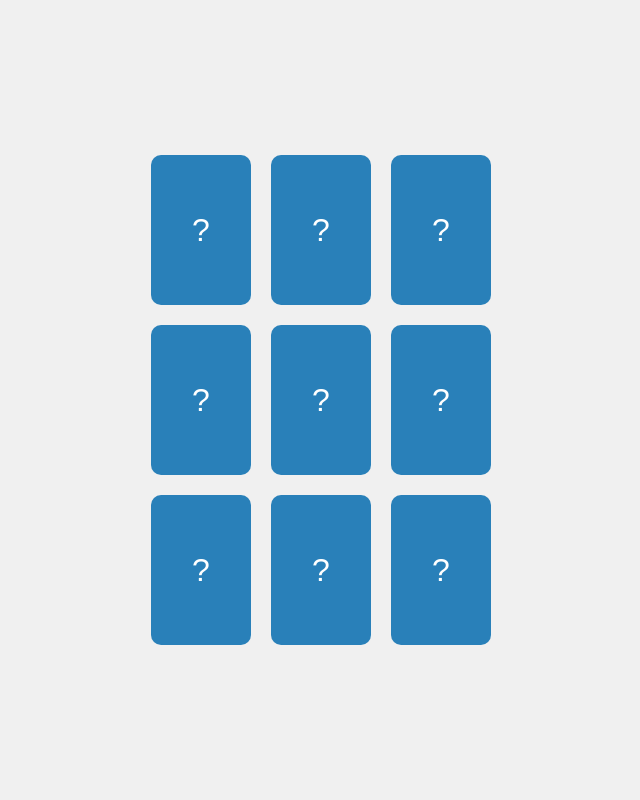
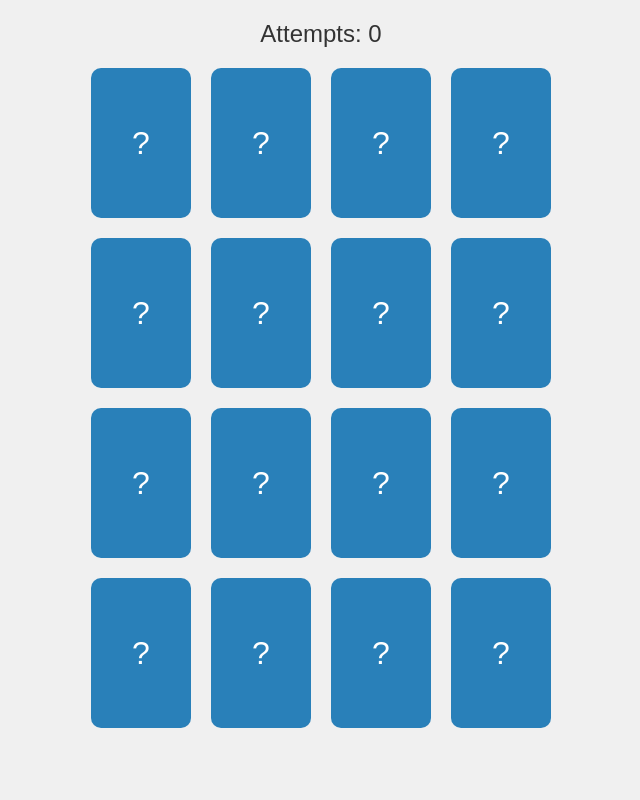
Before and after one commit to Cral-Cactus/multi-games-website, a PHP site: page /cards/cards.html in a window 1280 px wide. Shown: the whole page, without its empty margins (319-959 px from the left). Run offline with PHP 8.4, Linux system fonts and the light colour scheme.

Commit message:
added attempts counter

```diff
--- a/cards/cards.css
+++ b/cards/cards.css
@@ -1,6 +1,6 @@
 body {
     display: flex;
-    justify-content: center;
+    flex-direction: column;
     align-items: center;
     height: 100vh;
     background-color: #f0f0f0;
@@ -8,9 +8,15 @@ body {
     font-family: Arial, sans-serif;
 }
 
+.counter {
+    margin: 20px;
+    font-size: 1.5rem;
+    color: #333;
+}
+
 .game-container {
     display: grid;
-    grid-template-columns: repeat(3, 100px);
+    grid-template-columns: repeat(4, 100px);
     grid-gap: 20px;
 }
 
--- a/cards/cards.html
+++ b/cards/cards.html
@@ -7,6 +7,7 @@
     <link rel="stylesheet" href="cards.css">
 </head>
 <body>
+    <div class="counter" id="counter">Attempts: 0</div>
     <div class="game-container" id="game-container"></div>
     <script src="cards.js"></script>
 </body>
--- a/cards/cards.js
+++ b/cards/cards.js
@@ -1,16 +1,15 @@
 const gameContainer = document.getElementById('game-container');
+const counterDisplay = document.getElementById('counter');
 const emojis = ['🍎', '🍌', '🍇', '🍒', '🍓', '🍉', '🍋', '🍑'];
 const cardValues = generateCardValues(emojis);
 let firstCard = null;
 let secondCard = null;
 let lockBoard = false;
+let attempts = 0;
 
 function generateCardValues(emojis) {
     const values = [];
-    for (let i = 0; i < emojis.length; i++) {
-        values.push(emojis[i], emojis[i]);
-    }
-    values.splice(9);
+    emojis.forEach(emoji => values.push(emoji, emoji));
     return shuffleArray(values);
 }
 
@@ -36,6 +35,7 @@ function createCard(value) {
 function revealCard(cardElement) {
     if (lockBoard) return;
     if (cardElement === firstCard) return;
+    if (cardElement.classList.contains('matched')) return;
 
     cardElement.classList.add('flipped');
 
@@ -44,6 +44,8 @@ function revealCard(cardElement) {
     } else {
         secondCard = cardElement;
         lockBoard = true;
+        attempts++;
+        counterDisplay.textContent = `Attempts: ${attempts}`;
         checkForMatch();
     }
 }
@@ -60,8 +62,8 @@ function checkForMatch() {
 }
 
 function disableCards() {
-    firstCard.removeEventListener('click', () => revealCard(firstCard));
-    secondCard.removeEventListener('click', () => revealCard(secondCard));
+    firstCard.classList.add('matched');
+    secondCard.classList.add('matched');
     resetBoard();
 }
 
```
